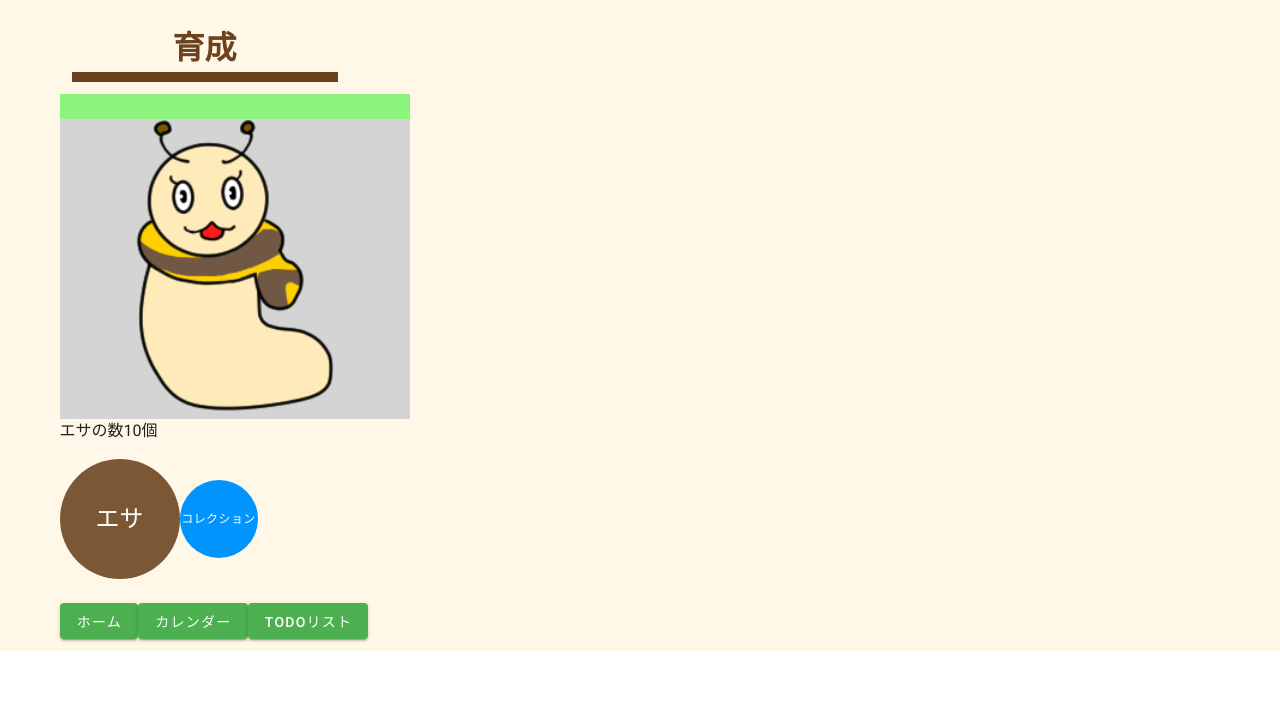
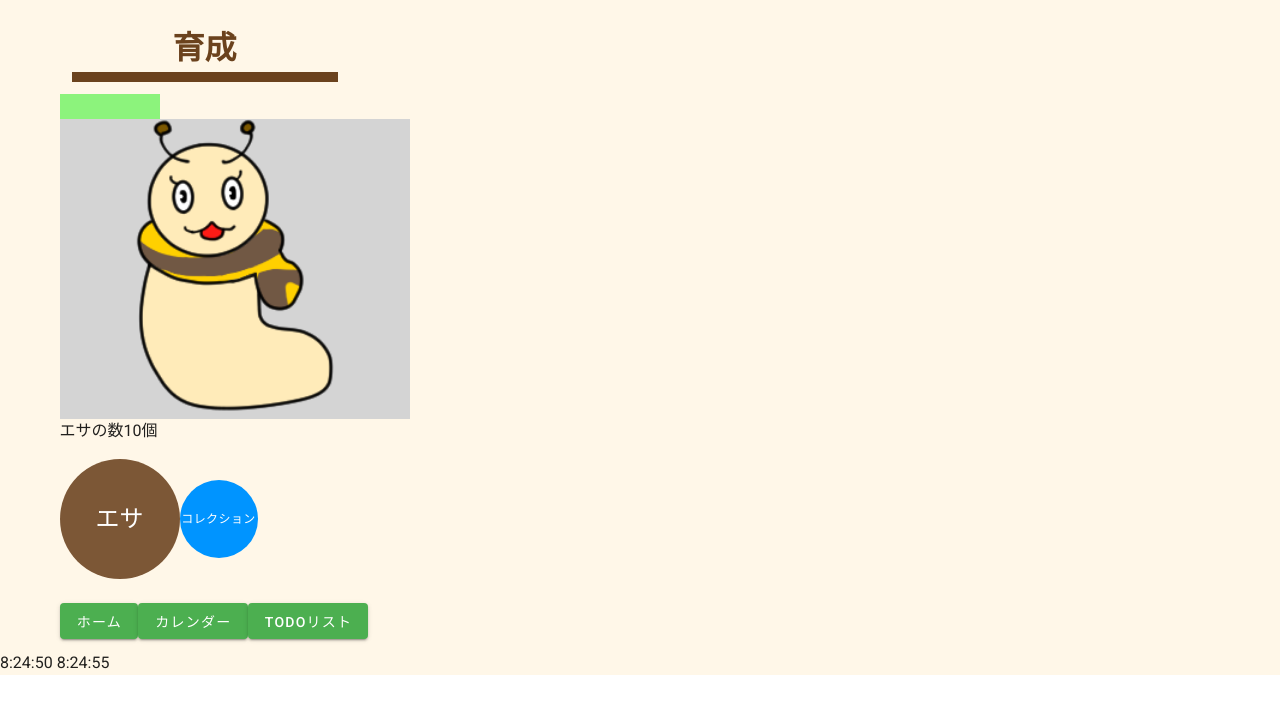
Before and after one commit to KK56ken/HackU_2020_vol.2_sysken, a Vue app in the folder raise_todo/: page /raising in a window 1280 px wide. Shown: the top 714 px of the page. Built offline with nearby package versions, Linux system fonts and the light colour scheme.

Commit message:
【FIX】時間経過でhpを減るようにした

```diff
--- a/raise_todo/src/pages/Raising.vue
+++ b/raise_todo/src/pages/Raising.vue
@@ -4,7 +4,7 @@
       <Title titlename="育成" size="6" />
       <v-row class="flex-child">
         <v-col class="d-flex" cols="12" md="4">
-          <div v-for="i in 7" :key="i">
+          <div v-for="i in hp" :key="i">
             <v-card
               outlined
               tile
@@ -25,7 +25,7 @@
         </div>
       </v-sheet>
       <p>エサの数{{ feed_num }}個</p>
-      <v-avatar v-on:click="feed_consume()" color="#7C5736" size="120">
+      <v-avatar v-on:click="feed_consume(), timer()" color="#7C5736" size="120">
         <span class="white--text headline">エサ</span>
       </v-avatar>
       <router-link to="/Collection">
@@ -45,6 +45,8 @@
         <v-btn color="green" dark>ToDoリスト</v-btn>
       </router-link>
     </v-container>
+    {{ this.startTime }}
+    {{ this.nowTime }}
   </div>
 </template>
 
@@ -54,8 +56,25 @@ import Title from "@/components/Title.vue";
 export default {
   data() {
     return {
+      nowTime: 0,
+      // 現在時刻
+      diffTime: 0,
+      // スタートボタンを押した時刻
+      startTime: 0,
+      hp: 7,
       feed_num: 10,
+      count: 0,
     };
+  },
+  created() {
+    var date = new Date();
+    this.startTime =
+      date.getHours() + ":" + date.getMinutes() + ":" + date.getSeconds();
+    setInterval(() => {
+      var date = new Date();
+      this.nowTime =
+        date.getHours() + ":" + date.getMinutes() + ":" + date.getSeconds();
+    }, 1000);
   },
   methods: {
     feed_consume() {
@@ -64,6 +83,14 @@ export default {
       }
     },
   },
+  watch: {
+    nowTime: function(newValue, oldValue) {
+      console.log(newValue, oldValue);
+      if (this.hp > 0) {
+        this.hp = this.hp - 1;
+      }
+    },
+  },
   components: {
     Title,
   },
```
